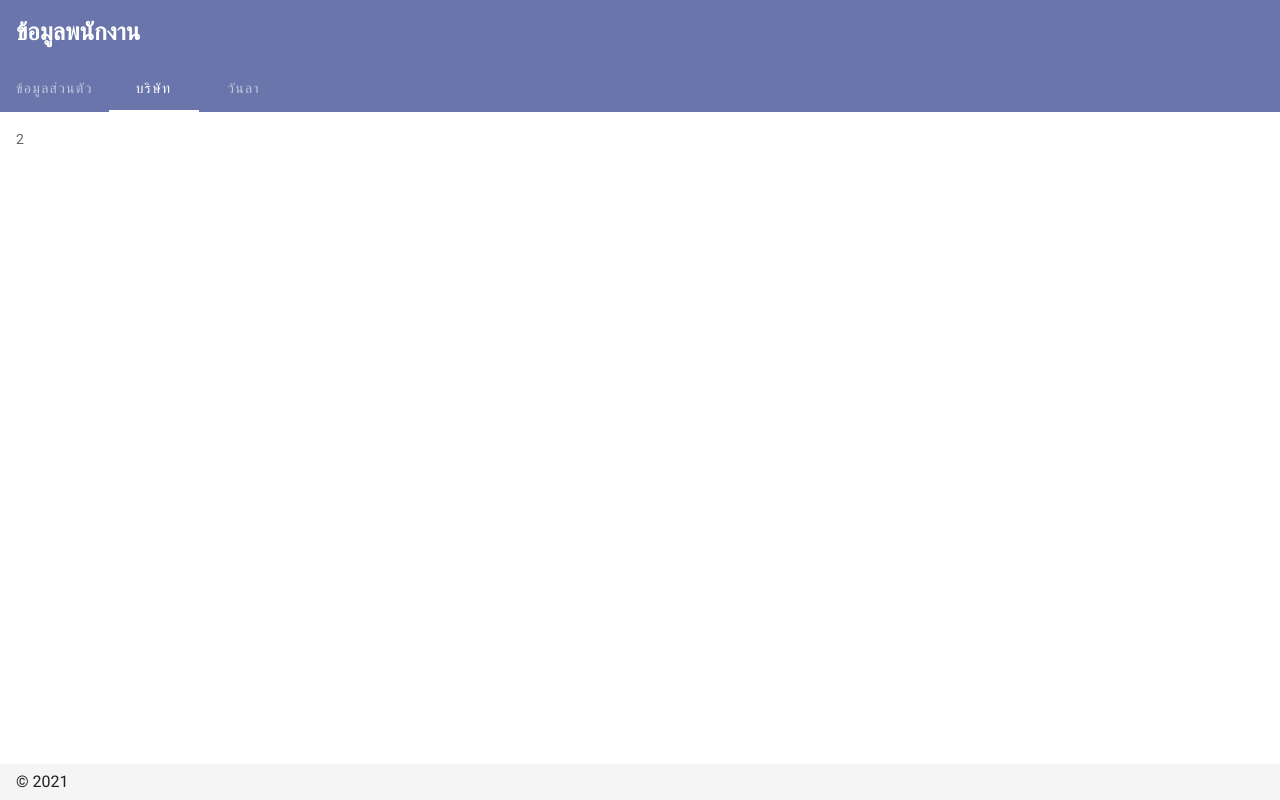
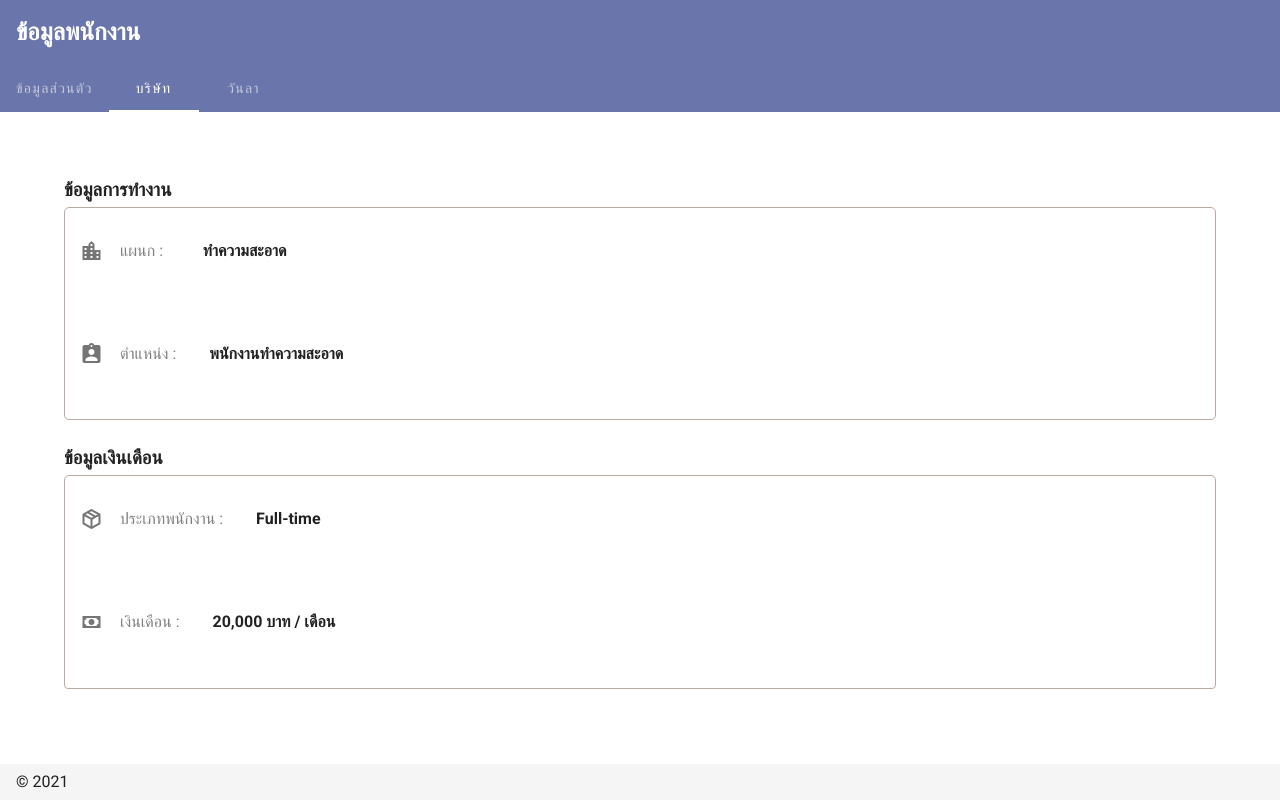
Before and after one commit to Tiewly/penhwang_frontend_mobile, a Nuxt app: page /profile in a window 1280 px wide. Both pictures are taken after a click on the tab "บริษัท". Built offline with nearby package versions, Linux system fonts and the light colour scheme.

Commit message:
Add leave card in Profile page & complete Profile page

```diff
--- a/components/ProfileDetail.vue
+++ b/components/ProfileDetail.vue
@@ -35,10 +35,14 @@ export default {
   align-items: center;
   padding: 1%;
   transition: 0.2s;
+  margin-bottom: 2%;
   p,
   .v-input {
     color: gray;
     margin: 1.5% 1.5% !important;
+  }
+  p {
+    min-width: 50px;
   }
   h4 {
     margin: 1.5% !important;
--- a/pages/profile.vue
+++ b/pages/profile.vue
@@ -94,13 +94,67 @@
         </v-card>
       </v-tab-item>
       <v-tab-item>
-        <v-card flat>
-          <v-card-text>2</v-card-text>
+        <v-card flat style="padding: 5% 5% 0 5%">
+          <h3>ข้อมูลการทำงาน</h3>
+          <div class="cardMobile">
+            <profile-detail
+              icon="mdi-city"
+              label="แผนก"
+              :data="department"
+              :editing="false"
+            />
+            <profile-detail
+              icon="mdi-clipboard-account"
+              label="ตำแหน่ง"
+              :data="position"
+              :editing="false"
+            />
+          </div>
+          <br />
+          <h3>ข้อมูลเงินเดือน</h3>
+          <div class="cardMobile">
+            <profile-detail
+              icon="mdi-package-variant-closed"
+              label="ประเภทพนักงาน"
+              :data="type"
+              :editing="false"
+            />
+            <profile-detail
+              icon="mdi-cash"
+              label="เงินเดือน"
+              :data="salaryFormat"
+              :editing="false"
+            />
+          </div>
         </v-card>
       </v-tab-item>
       <v-tab-item>
-        <v-card flat>
-          <v-card-text>3</v-card-text>
+        <v-card flat style="padding: 5% 5% 0 5%">
+          <h3>สิทธิ์วันลา</h3>
+          <div class="cardMobile">
+            <profile-detail
+              icon="mdi-calendar-text"
+              label="วันลาคงเหลือ"
+              :data="remainingleave + ' วัน'"
+              :editing="false"
+            />
+          </div>
+          <br />
+          <h3>ประเภทการลาคงเหลือ</h3>
+          <div class="cardMobile">
+            <profile-detail
+              icon="mdi-stethoscope"
+              label="ลาป่วย"
+              :data="sickleave + ' วัน'"
+              :editing="false"
+            />
+            <profile-detail
+              icon="mdi-sunglasses"
+              label="ลากิจ"
+              :data="businessleave + ' วัน'"
+              :editing="false"
+            />
+          </div>
         </v-card>
       </v-tab-item>
     </v-tabs-items>
@@ -119,6 +173,14 @@ p {
   min-width: 0px !important;
   padding: 0%;
   border: none;
+}
+h3 {
+  margin-bottom: 3px;
+}
+.cardMobile {
+  border: solid #bcaaa4 0.8px;
+  border-radius: 5px; //ขอบมน
+  padding: 3px;
 }
 </style>
 
@@ -146,10 +208,26 @@ export default {
       province: 'เชียงใหม่', //จังหวัด
       postalCode: '50200', //รหัสไปรษณีย์
     },
+    department: 'ทำความสะอาด', //แผนก
+    position: 'พนักงานทำความสะอาด', //ตำแหน่ง
+    type: 'Full-time', //ประเภทพนักงาน
+    salary: '20,000',
+    remainingleave: '30', //วันลาคงเหลือ
+    sickleave: '7',
+    businessleave: '10',
     tab: null,
     selection: 1,
     items: ['ข้อมูลส่วนตัว', 'บริษัท', 'วันลา'],
   }),
+  computed: {
+    salaryFormat: function () {
+      if (this.type == 'Full-time') {
+        return this.salary + ' บาท / เดือน'
+      } else if (this.type == 'Part-time') {
+        return this.salary + ' บาท / ชั่วโมง'
+      }
+    },
+  },
   methods: {
     reserve() {
       this.loading = true
```
